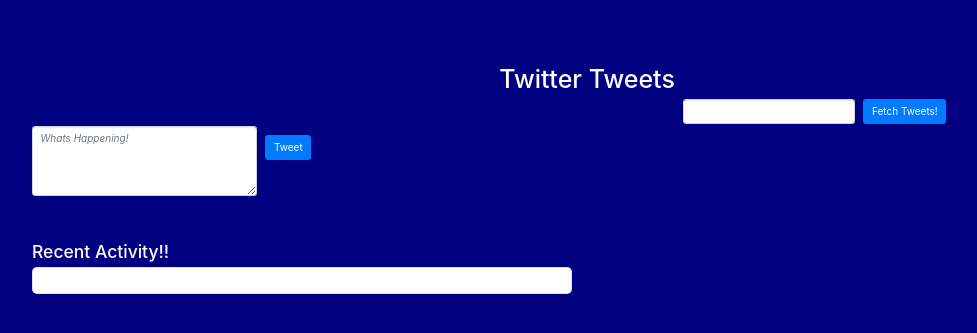
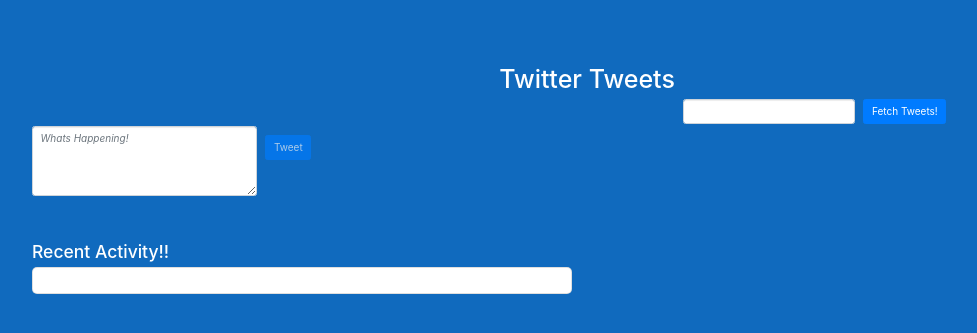
Before and after one commit to rameshavinash94/Twitter_Tweets, a Flask app: template templates/tweets.html in a window 1280 px wide. Shown: the top 333 px of the page, without its empty margins (53-1030 px from the left). Run offline with Flask 2, Linux system fonts and the light colour scheme; the template is opened without the code that fills it, so the values that code supplies are empty; some libraries are stand-ins or nearby versions.

Commit message:
commit post tweet changes

```diff
--- a/app.py
+++ b/app.py
@@ -49,16 +49,14 @@ def delete_tweet():
     api.destroy_status(to_be_deleted)
     return redirect(url_for('tweets'))
 
-
 # Author: nishamohan.devadiga@sjsu.edu
 # This method posts a new tweet
-
 @app.route('/tweets', methods=['POST'])
-def post_tweet():
-    new_tweet = request.form['new_tweet']
-    api.update_status(new_tweet)
-    return redirect(url_for('tweets'))
-
+def post_new_tweet():
+		new_tweet_status = ""
+		new_tweet_status = request.form['new_tweet']
+		api.update_status(status = new_tweet_status)
+		return redirect(url_for('tweets'))
 
 # Main method handles authentication based of keys and secrets in config.py
 # Author: charu.cheema@sjsu.edu
--- a/templates/tweets.html
+++ b/templates/tweets.html
@@ -13,7 +13,7 @@
       <script src="https://maxcdn.bootstrapcdn.com/bootstrap/3.3.7/js/bootstrap.min.js"></script>
       <style>
          body {
-         background: navy !important;
+         background: rgb(16, 106, 190) !important;
          color: white;
          }
          ::-webkit-input-placeholder {
@@ -32,10 +32,10 @@
          </div>
          <div class="row">
             <div class="col-sm-12  col-md-6 col-lg-6">
-               <form class="form-inline" method="POST" action="{{ url_for('post_tweet') }}">
-                  <textarea class="form-control" maxlength="280" rows="4" cols="30"  name="new_tweet" placeholder="Whats Happening!" style="margin-top:5%;" required></textarea>
+               <form class="form-inline" method="POST" action="{{ url_for('post_new_tweet') }}">
+                  <textarea autocomplete="off" class="form-control" maxlength="280" rows="4" cols="30"  name="new_tweet" id="txtName" placeholder="Whats Happening!" style="margin-top:5%;" ></textarea>
                    &nbsp &nbsp
-                  <button class="btn btn-primary " type="submit">Tweet</button>
+                  <button disabled class="btn btn-primary " id="submit-button" type="submit">Tweet</button>
                </form>
                <br>
                <br>
@@ -58,7 +58,7 @@
             <div class ="col-sm-12 col-md-6 col-lg-6 ">
                <div>
                   <form class="form-inline" method="POST" action="{{ url_for('fetch_tweets') }}">
-                     <input class="form-control" type="text" name="key_tweet" style="margin-left:15%;" required/> &nbsp &nbsp <button class="btn btn-primary" type="submit">Fetch Tweets!</button>
+                     <input autocomplete="off" class="form-control" type="text" name="key_tweet" style="margin-left:15%;" required/> &nbsp &nbsp <button class="btn btn-primary" type="submit">Fetch Tweets!</button>
                   </form>
                   <br>
                   <br>
@@ -84,5 +84,20 @@
          </div>
       </div>
       </div>
+      <script>
+         const submitButton = document.getElementById("submit-button");
+         const input = document.getElementById("txtName");
+         input.addEventListener('keyup',(e) => {
+             const value = e.currentTarget.value;
+            submitButton.disabled = false;
+            if (value === "") {
+               submitButton.disabled = true;
+            }
+
+            if (e.currentTarget.value.length > 280) {
+               submitButton.disabled = true;
+            }
+         });
+    </script>
    </body>
 </html>
```
